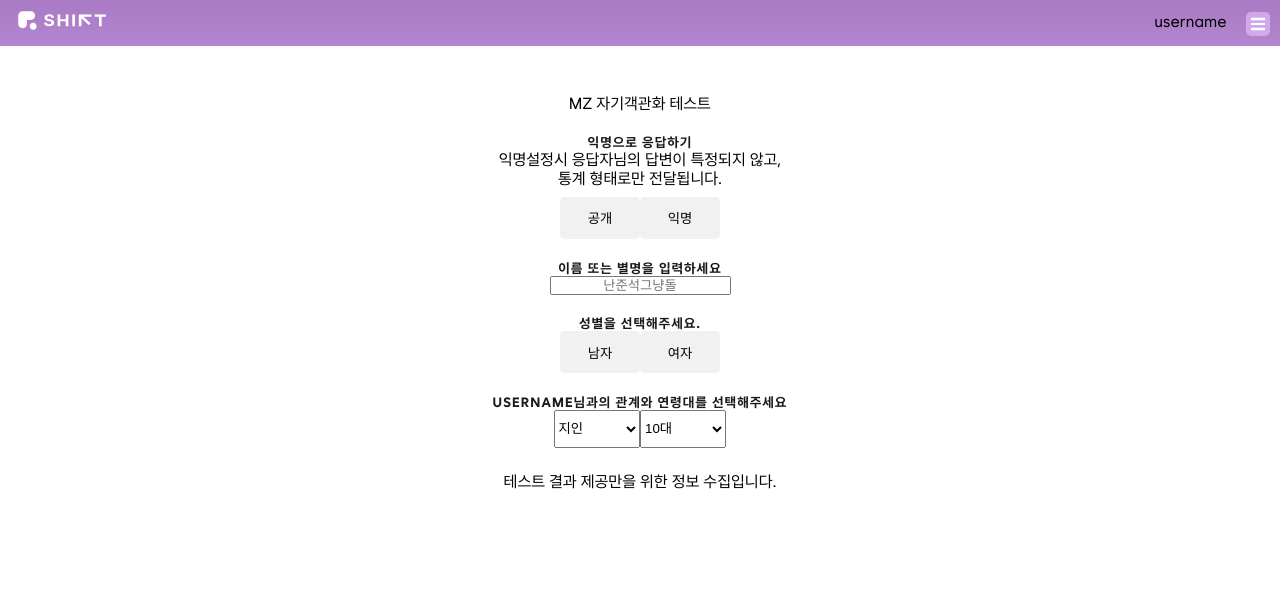
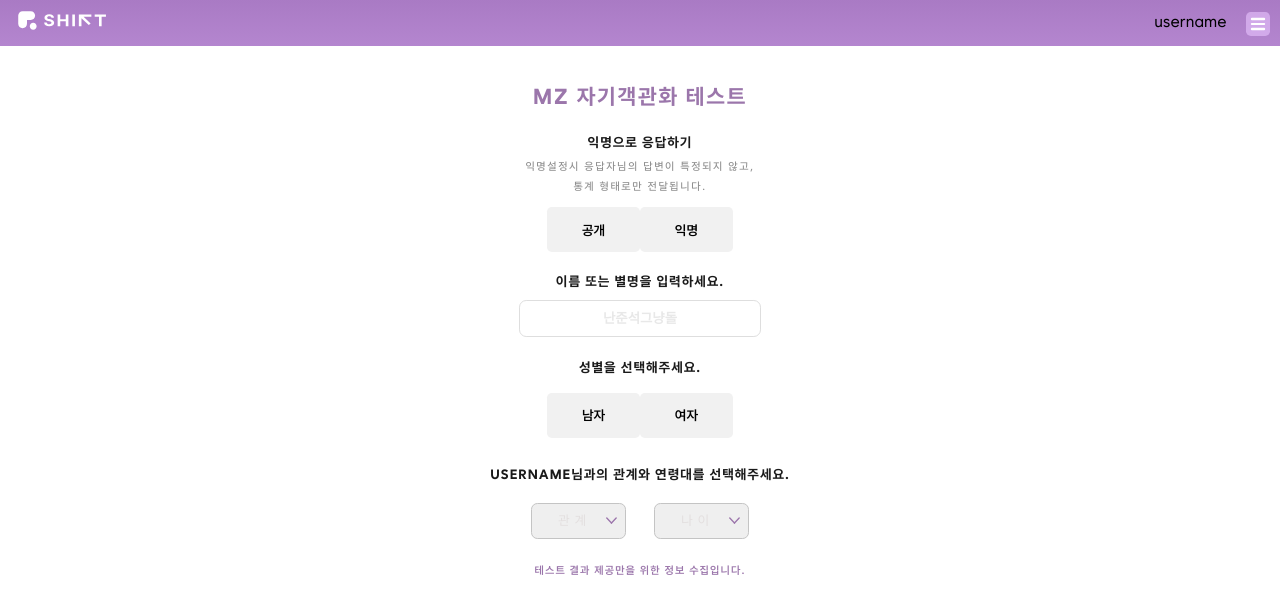
Before and after one commit to HEBA-Hanyang-Univ/shift, a React (Create React App) app in the folder react/: page /infoGuest in a window 1280 px wide. Shown: the top 614 px of the page. Built offline with nearby package versions, Linux system fonts and the light colour scheme.

Commit message:
FE - update scss for InfoGuest page

```diff
--- a/react/src/assets/styles/LinkReceiver/InfoGuest.scss
+++ b/react/src/assets/styles/LinkReceiver/InfoGuest.scss
@@ -1,12 +1,20 @@
 .igWrapper {
-  margin-top: 3rem;
+  margin-top: 2.34rem;
   display: flex;
   flex-direction: column;
   justify-content: center;
   align-items: center;
 
   .igTitle {
-    margin-bottom: 1.3rem;
+    margin-bottom: 1.56rem;
+
+    span {
+      color: #9B76AB;
+      text-align: center;
+      font-size: 1.35rem;
+      font-weight: 700;
+      letter-spacing: 0.11rem;
+    }
   }
 
   .igDisclosure {
@@ -15,8 +23,15 @@
     align-items: center;
 
     .igDisclosureDes {
+      margin-top: 0.4rem;
       text-align: center;
       padding-bottom: 0.6rem;
+
+      color: #909090;
+      font-size: 0.675rem;
+      font-weight: 500;
+      letter-spacing: 0.1rem;
+      line-height: 190.5%;
     }
   }
 
@@ -26,25 +41,61 @@
     flex-direction: column;
 
     input {
+      margin-top: 0.7rem;
       text-align: center;
+      width: 14.95rem;
+      height: 2.19rem;
+      border-radius: 0.45rem;
+      border: 1px solid #DEDEDE;
+
+      &::placeholder {
+        font-size: 0.84rem;
+        font-weight: 600;
+        color: #E8E8E8;
+      }
     }
   }
 
   .igInputGender {
-    margin-top: 1.3rem;
-    display: flex;
-    flex-direction: column;
-    align-items: center;
-  }
-
-  .igDropDownBox {
-    margin-top: 1.3rem;
+    margin-top: 1.4rem;
     display: flex;
     flex-direction: column;
     align-items: center;
 
+    span {
+      margin-bottom: 1.1rem;
+    }
+  }
+
+  .igDropDownBox {
+    margin-top: 1.75rem;
+    display: flex;
+    flex-direction: column;
+    align-items: center;
+
+    span {
+      margin-bottom: 1.3rem;
+    }
+
+    .dropDownWrapper {
+      width: 13.6rem;
+      display: flex;
+      justify-content: space-between;
+    }
+
     .infoDescription {
-      margin-top: 1.5rem;
+      margin-top: 1.6rem;
+      color: #9B76AB;
+      text-align: center;
+      font-size: 0.675rem;
+      font-weight: 600;
+      letter-spacing: 0.07rem;
     }
   }
 }
+
+@media screen and (max-width : 319px) {
+  #infoTitle {
+    font-size: 0.7rem !important;
+  }
+}
--- a/react/src/components/Button/Button.scss
+++ b/react/src/components/Button/Button.scss
@@ -3,8 +3,8 @@
 .radioBtnWrapper {
   display: flex;
   justify-content: center;
-  width: 10rem;
-  height: 2.6rem;
+  width: 11.6rem;
+  height: 2.8rem;
 
   .optionBtn {
     width: 50%;
@@ -66,5 +66,32 @@
 // Selected Keyword
 .selectedKeywordWrapper {
   margin-top: 2rem;
+}
 
+// DropDownBtn
+.dropDownBtn {
+  width: 5.91rem;
+  height: 2.25rem;
+  border-radius: 0.4rem;
+  border: 1px solid #C4C4C4;
+
+  background-image: url("../../assets//images//dropDownArrow.svg");
+  background-size: 0.7rem auto;
+  background-repeat: no-repeat;
+  background-position: right 0.5rem center;
+  -webkit-appearance: none;
+  appearance: none;
 }
+
+select {
+  padding-right: 0.5rem;
+  font-size: 0.8rem;
+  font-weight: 500;
+  color: #E3DFDF;
+  letter-spacing: 0.3rem;
+  text-align: center;
+
+  option {
+    color: #1A1A1A;
+  }
+}
--- a/react/src/components/Button/DropDownBtn.js
+++ b/react/src/components/Button/DropDownBtn.js
@@ -1,7 +1,7 @@
 import React, { useState } from "react";
 import "./Button.scss";
 
-export const DropDownBtn = ({ options }) => {
+export const DropDownBtn = ({ options, placeholder }) => {
   const {selectedOption, setSelectedOption} = useState(options[0]);
 
   const handleChange = (e) => {
@@ -9,7 +9,10 @@ export const DropDownBtn = ({ options }) => {
   }
 
   return (
-    <select value={selectedOption} onChange={handleChange} style={{width : '5.4rem', height: '2.4rem'}}>
+    <select  className="dropDownBtn" value={selectedOption} onChange={handleChange}>
+      <option value="" disabled selected>
+        {placeholder}
+      </option>
       {options.map((option, index) =>
       <option key={index} value={option}>
         {option}
--- a/react/src/components/Button/RadioBtn.js
+++ b/react/src/components/Button/RadioBtn.js
@@ -9,13 +9,16 @@ export const RadioBtn = ({ option1Text, option2Text }) => {
       <button className="optionBtn" onClick={() => setSelectedOption('option1')}
         style={selectedOption === 'option1' ? { backgroundColor: '#FFF', color: '#1A1A1A', border: '2px solid #A570C4'} : { backgroundColor: '#F1F1F1' }}
       >
-
-        {option1Text}
+        <span style={{fontSize: '0.84rem', fontWeight: '600'}}>
+          {option1Text}
+        </span>
       </button>
       <button className="optionBtn" onClick={() => setSelectedOption('option2')}
         style={selectedOption === 'option2' ? { backgroundColor: '#FFF', color: '1A1A1A', border: '2px solid #A570C4' } : { backgroundColor: '#F1F1F1' }}
       >
-        {option2Text}
+        <span style={{fontSize: '0.84rem', fontWeight: '600'}}>
+          {option2Text}
+        </span>
       </button>
     </div>
   );
--- a/react/src/pages/LinkReceiver/InfoGuest.js
+++ b/react/src/pages/LinkReceiver/InfoGuest.js
@@ -3,12 +3,14 @@
     import "../../assets/styles/LinkReceiver/InfoGuest.scss";
     import { RadioBtn } from "../../components/Button/RadioBtn";
     import { DropDownBtn } from "../../components/Button/DropDownBtn";
+    import { GuestFooter } from "../../components/Footer/GuestFooter";
 
     export const InfoGuest = () => {
-      const relationshipOptions = ['지인', '가족', '애인', '기타'];
-      const ageRangeOptions = Array.from({ length: 6 }, (_, i) => `${(i + 1) * 10}대`);
+      const relationshipOptions = ['지인', '가족', '친구', '애인', '기타'];
+      const ageRangeOptions = ['10대', '20대', '30대', '40대', '50대', '60대 이상'];
 
       return (
+        <>
         <div id="Container">
           <div className="igWrapper">
             <div className="igTitle">
@@ -24,23 +26,24 @@
               <RadioBtn option1Text={'공개'} option2Text={'익명'}></RadioBtn>
             </div>
             <div className="igInputName">
-              <span id="infoTitle">이름 또는 별명을 입력하세요</span>
-              <input className="igUserName" placeholder="난준석그냥돌"></input>
+              <span id="infoTitle">이름 또는 별명을 입력하세요.</span>
+              <input placeholder="난준석그냥돌"></input>
             </div>
             <div className="igInputGender">
               <span id="infoTitle">성별을 선택해주세요.</span>
               <RadioBtn option1Text={'남자'} option2Text={'여자'}></RadioBtn>
             </div>
             <div className="igDropDownBox">
-              <span id="infoTitle">username님과의 관계와 연령대를 선택해주세요</span>
+              <span id="infoTitle">username님과의 관계와 연령대를 선택해주세요.</span>
               <div className="dropDownWrapper">
-                <DropDownBtn options={relationshipOptions}></DropDownBtn>
-                <DropDownBtn options={ageRangeOptions}></DropDownBtn>
+                <DropDownBtn options={relationshipOptions} placeholder="관계"></DropDownBtn>
+                <DropDownBtn options={ageRangeOptions} placeholder="나이"></DropDownBtn>
               </div>
               <span className="infoDescription">테스트 결과 제공만을 위한 정보 수집입니다.</span>
             </div>
-
           </div>
         </div>
+        <GuestFooter/>
+        </>
       )
     };
```
Also changed, not shown: react/src/assets/images/dropDownArrow.svg (added).
